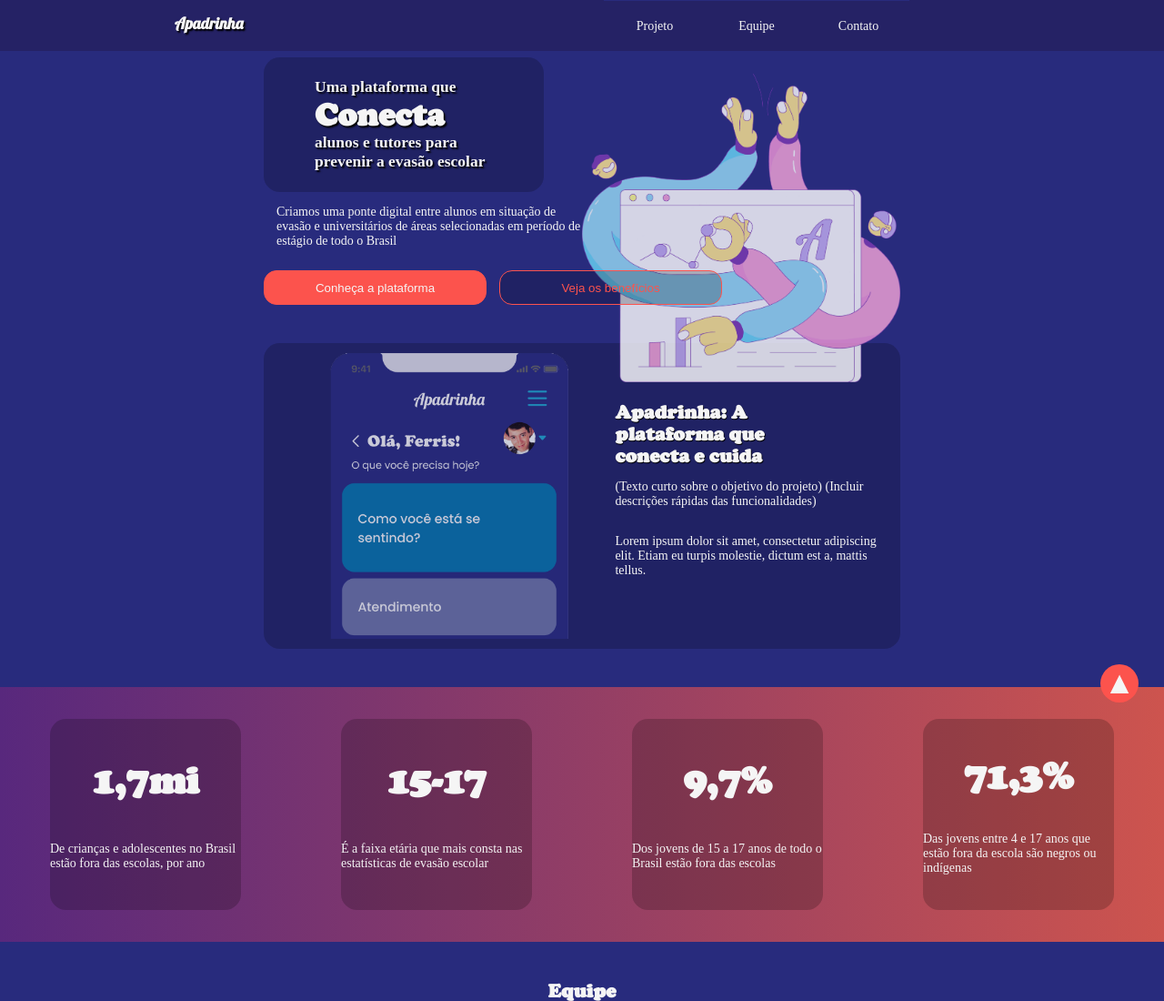
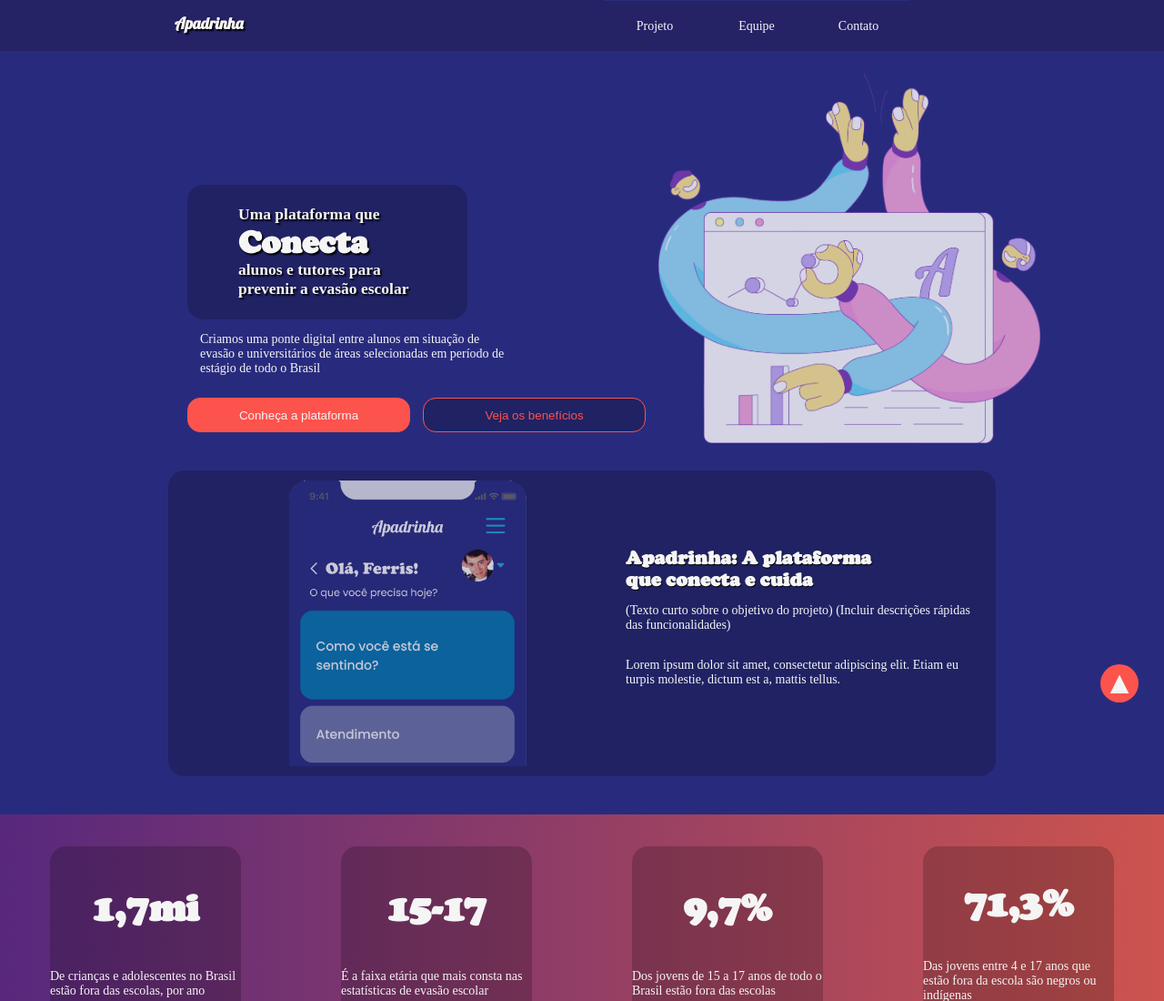
Before and after one commit to yasminfrade/Hackaton-StartSe, a plain HTML site: page index.html in a window 1280 px wide. Shown: the top 1100 px of the page at 91% size. Drawn offline with Linux system fonts and the light colour scheme.

Commit message:
Fix: fixed layout tablet and desktop

```diff
--- a/css/style.css
+++ b/css/style.css
@@ -409,8 +409,7 @@ footer .credits {
 		width: 50rem;
 	}
 
-	#sectionOne,
-	.buttons {
+	#sectionOne {
 		flex-direction: row;
 	}
 
@@ -425,6 +424,7 @@ footer .credits {
 
 	#sectionOne .left {
 		z-index: 1;
+		margin-top: 6rem;
 	}
 
 	#sectionOne .description {
@@ -434,8 +434,9 @@ footer .credits {
 	}
 
 	#sectionOne .buttons {
-		justify-content: space-between;
-		width: 36rem;
+		align-items: flex-start;
+		width: 24rem;
+		margin-right: 12rem;
 	}
 
 	#sectionOne .main-image {
@@ -540,8 +541,24 @@ footer .credits {
 
 	#sectionOne .main-image {
 		margin-left: -12%;
-		width: 25rem;
+		width: 30rem;
 		top: 5.8rem;
+	}
+
+	#sectionOne .left {
+		margin-top: 10rem;
+		margin-left: -6rem;
+	}
+
+	#sectionOne .buttons {
+		flex-direction: row;
+		justify-content: space-between;
+		width: 36rem;
+
+	}
+
+	#introduction{
+		width: 65rem;
 	}
 
 	#statistics,
```
